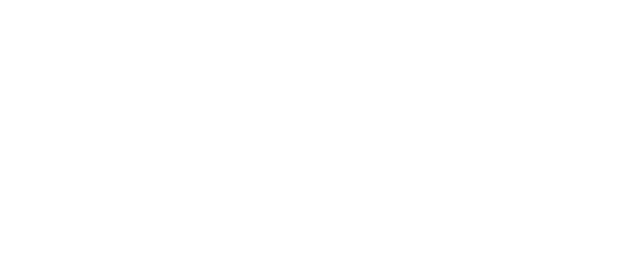
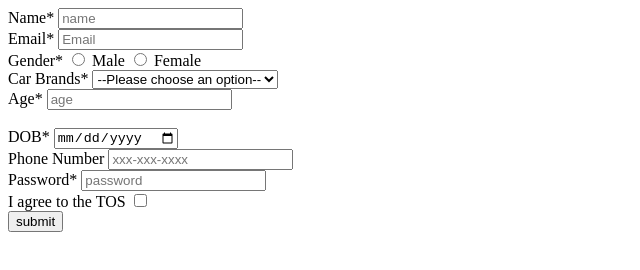
Before and after one commit to acciojob/car-insurance-form-Ashwinirani1433, a website: page main.html in a window 1280 px wide. Shown: the whole page, without its empty margins (0-640 px from the left). Drawn offline with Linux system fonts and the light colour scheme.

Commit message:
created a submission

```diff
--- a/main.html
+++ b/main.html
@@ -8,6 +8,45 @@
 
 <body>
 	<!-- the entire body must be written by student -->
+	<form method="post">
+		<label for="name">Name*</label>
+		<input type="text" id="name" placeholder="name" required><br>
+
+		<label for="email">Email*</label>
+		<input type="email"id="email" placeholder="Email" required><br>
+
+		<label for="gender">Gender*</label>
+		<input type="radio" name="gender" id="gender_m" required>
+		<label for="gender_m">Male</label>
+		<input type="radio" name="gender" id="gender_f" required>
+        <label for="gender_f">Female</label><br>
+
+		<label for="cars">Car Brands*</label>
+          <select name="" id="cars" required>
+			  <option value="" disabled selected>--Please choose an option--</option>
+			  <option value="bmw">BMW</option>
+			  <option value="audi">Audi</option>
+			  <option value="Mercedez">Mercedez</option>
+		  </select><br>
+
+		<label for="age">Age*</label>
+		<input type="number" id="age" placeholder="age" required><br>
+         <br>
+		<label for="dob">DOB*</label>
+		<input type="date" id="dob" required><br>
+
+		<label for="tel">Phone Number</label>
+		<input type="tel" id="tel" name="Name" placeholder="xxx-xxx-xxxx">
+          <br>
+		<label for="password">Password*</label>
+		<input type="password" name="password" id="password" placeholder="password" required>
+<br>
+		<label for="tos"> I agree to the TOS</label>
+		<input type="checkbox" name="Name" id="tos" required><br>
+
+		<button type="submit">submit</button>
+
+	</form>
     <script type="text/javascript" src="./script.js">
 </script>
 
```
